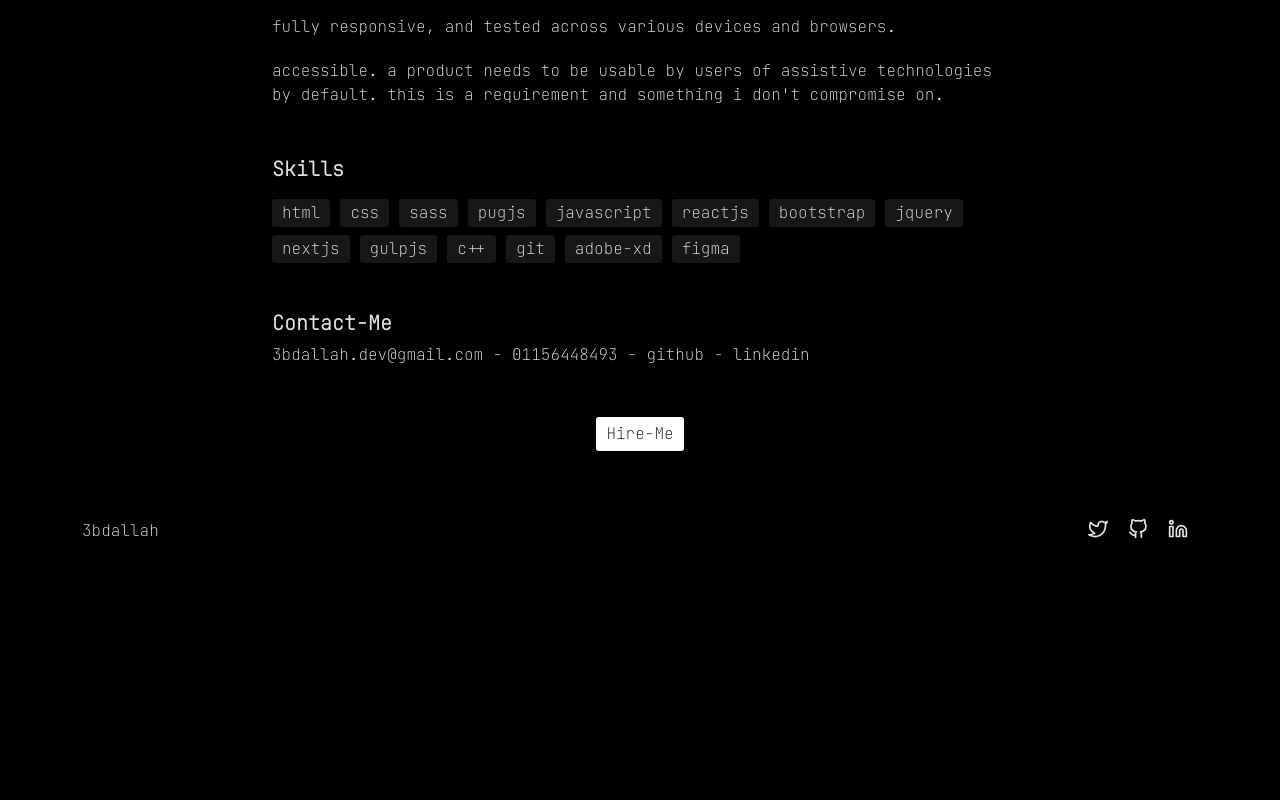
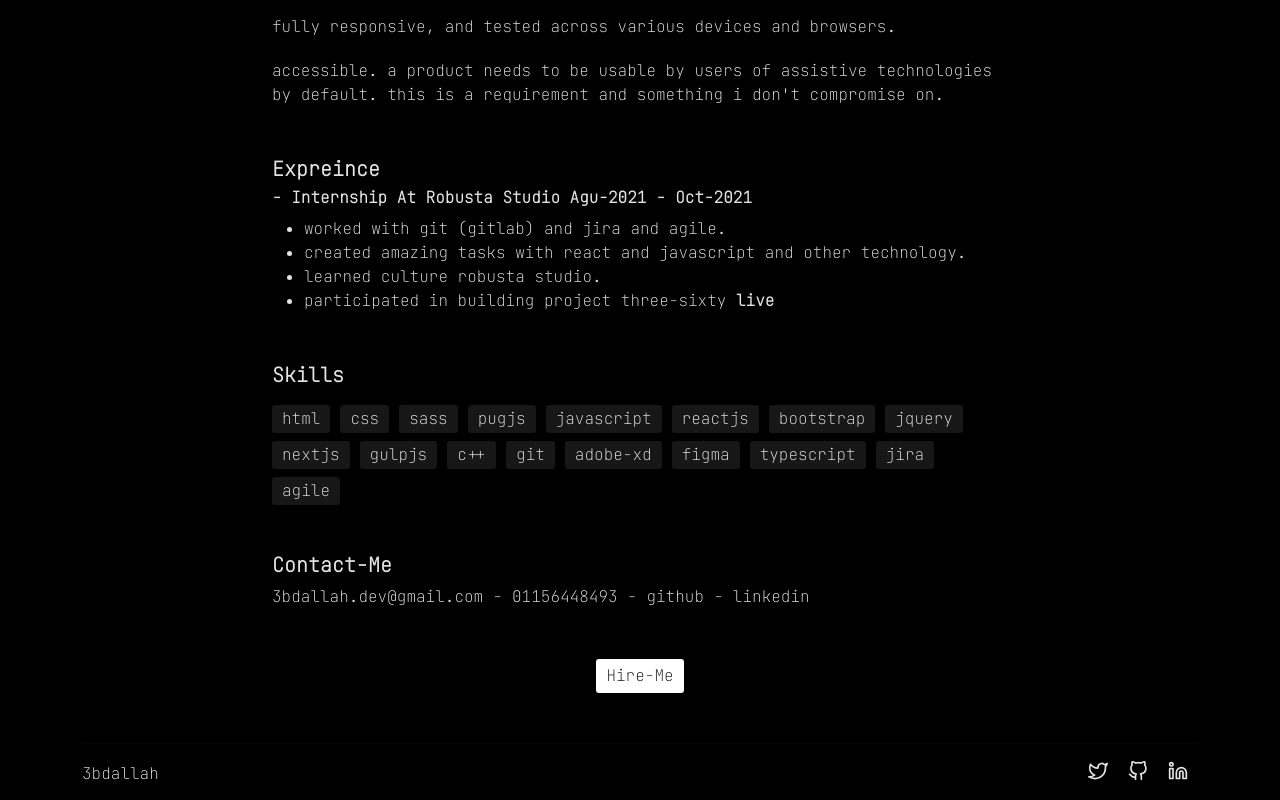
Before and after one commit to 3bdalah/3bdallah, a Next.js app: page / in a window 1280 px wide. Shown: the part 848-1648 px from the top of the page. Before the commit the page ends 1406 px from the top, so only its background shows below. Built offline with nearby package versions, Linux system fonts and the light colour scheme.

Commit message:
feat:skills and experaince -add new skills -feat: experiance add new section experaince and add intern -fix: style experiance

```diff
--- a/data/Skills.js
+++ b/data/Skills.js
@@ -55,5 +55,18 @@ const Skills = [
         id : 14,
         name :  "Figma"
     },
+    {
+        id : 15,
+        name :  "TypeScript"
+    },
+    {
+        id : 16,
+        name :  "Jira"
+    },
+    {
+        id : 17,
+        name :  "Agile"
+    },
+
 ];
 export default  Skills;
--- a/pages/index.js
+++ b/pages/index.js
@@ -25,7 +25,8 @@ export default function Home() {
                 <div className="box_img">
                 <Image src={Me} alt="abdallah "  width={150} height={150}  className="me-img"/>
                 </div>
-                <p className="text-center info-me">👋 Hi,I'm abdallah Frontend Engineer (junior), and a self-taught programmer the work I provide is of the highest quality, fully responsive, and tested in a wide range of devices. I take great care to ensure each project is well-documented and easily maintainable so you can enhance a website as your company grows.</p>
+
+                <p className="text-center info-me">👋 Hi, Iُ m abdallah Frontend Engineer (junior), and a self-taught programmer the work I provide is of the highest quality, fully responsive, and tested in a wide range of devices. I take great care to ensure each project is well-documented and easily maintainable so you can enhance a website as your company grows.</p>
                 <div className="list-socail">
                     <ul className="list">
                        <li><a href="https://twitter.com/_3abdalah_" target="_blank" rel="noreferrer" ><FiTwitter/></a></li>
@@ -38,6 +39,16 @@ export default function Home() {
               <div className="col-lg-8 col-md-10 col-sm-12 mx-auto">
                 {/* Import About Me Section  */}
                 <About/>
+                <div className="experaince">
+                  <h5 className="title">Expreince</h5>
+                   <h6 className="intern-title"> - Internship At Robusta Studio Agu-2021 - Oct-2021</h6>
+                   <ul>
+                     <li>Worked with git (GitLab) and Jira and Agile.</li>
+                     <li>Created amazing tasks with React and JavaScript and other technology.</li>
+                     <li>Learned culture Robusta Studio.</li>
+                     <li>Participated in building project three-sixty <a className="link" href="https://three-sixty.vercel.app/login" >Live</a></li>
+                   </ul>
+                </div>
                 <div className="skills">
                   <h5 className="title">Skills</h5>
                    <ul className="list-skills">
--- a/styles/globals.css
+++ b/styles/globals.css
@@ -179,6 +179,26 @@ nav{
     color: var(--clr-text-primary);
 }
 
+/* start PArt Experaince */
+.experaince{
+  /* padding-inline-start: 0px; */
+  /* margin-left: -5px; */
+  list-style: none;
+  color: var(--clr-text-primary);
+
+}
+.intern-title{
+  margin: 0 0 10px 0;
+  line-height: 1.15;
+  font-size: 1rem;
+  font-weight:600;
+  text-transform:capitalize;
+}
+/* Created specail style  */
+.link{
+  font-weight: bold;
+}
+
 .skills .list-skills {
   padding-inline-start: 0px;
   margin-left: -5px;
```
Also changed, not shown: 1 other file (tests, documents, lock files or other folders).
